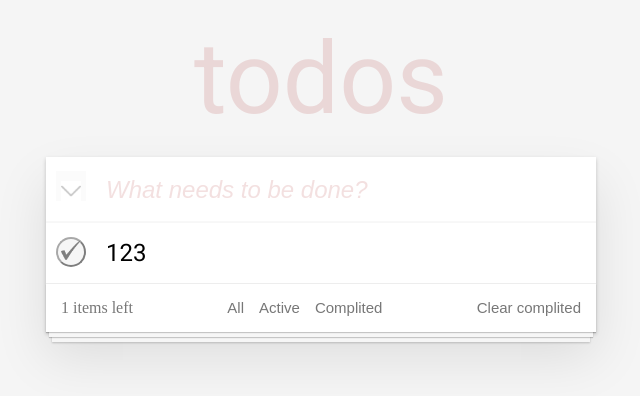
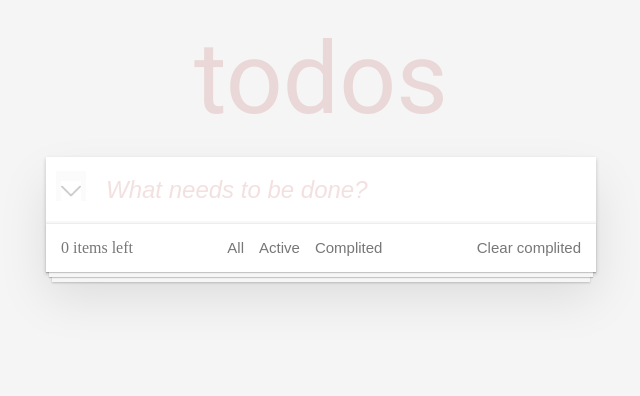
Before and after one commit to Grachev-Sergey/Todo-List-React, a React (Create React App) app: page / in a window 1280 px wide. Shown: the top 396 px of the page, without its empty margins (319-959 px from the left). Built offline with nearby package versions, Linux system fonts and the light colour scheme.

Commit message:
added the ability to add todo, mark completed, delete items. Added filtering by status

```diff
--- a/src/components/todoContainer/Input/Input.jsx
+++ b/src/components/todoContainer/Input/Input.jsx
@@ -1,11 +1,23 @@
 import styles from './input.module.css'
 import arrow from './arrowDown.png'
 
-function Input() {
+function Input({text, setText, addTodo, changingStateArrow}) {
   return (
     <div>
-      <button className={styles.button}><img src={arrow} alt="arrow" className={styles.img} /></button>
-      <input type="text" className={styles.input} placeholder="What needs to be done?"></input>
+      <button className={styles.button} onClick={() => {changingStateArrow()}}><img src={arrow} alt="arrow" className={styles.img} /></button>
+      <form
+      onSubmit={(e) => {
+        e.preventDefault();
+        addTodo()}}>
+        <input
+          type="text"
+          className={styles.input}
+          placeholder="What needs to be done?"
+          value={text}
+          onChange={(elem) => setText(elem.target.value)}
+        />
+      </form>
+
     </div>
   );
 }
--- a/src/components/todoContainer/Input/input.module.css
+++ b/src/components/todoContainer/Input/input.module.css
@@ -5,7 +5,6 @@
   height: 30px;
   opacity: 0.2;
   border: none;
-  pointer-events: none;
 }
 
 .img {
--- a/src/components/todoContainer/TodoContainer.jsx
+++ b/src/components/todoContainer/TodoContainer.jsx
@@ -1,14 +1,97 @@
+import { useState } from 'react';
+import { useEffect } from 'react';
 import styles from './TodoContainer.module.css'
 import Input from './Input/Input';
 import TodoList from './main/TodoList';
 import Footer from './footer/Footer';
 
 function TodoContainer() {
+  const [todos, setTodos] = useState([]);
+  const [text, setText] = useState('');
+  const [filtred, setFiltred] = useState(todos);
+
+  useEffect(() => {
+    setFiltred(todos)
+  }, [todos])
+
+  const addTodo = () => {
+    if (!text.trim()) return;
+    setTodos([
+      ...todos,
+      {
+        id: new Date().toISOString(),
+        text,
+        isComplited: false,
+      }
+    ]);
+    setText('');
+  };
+
+  const removeTodo = (todoId) => {
+    setTodos(todos.filter(todo => todo.id !== todoId));
+  };
+
+  const activeTodo = () => {
+    let adctive = todos.filter(todo => todo.isComplited === false)
+    setFiltred(adctive)
+    console.log(todos)
+  };
+
+  const complitedTodo = () => {
+    let done = todos.filter(todo => todo.isComplited === true)
+    setFiltred(done)
+    console.log(todos)
+  }
+
+  const allTodo = () => {
+    setFiltred(todos)
+    console.log(todos)
+  };
+
+  const switchTodoCompleted = (todoId) => {
+    setTodos(
+      todos.map(
+        todo => {
+          if (todo.id !== todoId) return todo;
+          return {
+            ...todo,
+            isComplited: !todo.isComplited,
+          }
+        }
+      )
+    )
+  };
+
+  const changingStateArrow = () => {
+
+    setTodos (
+      todos.map((todo) => {
+        if (!todo.isComplited)
+        return {
+          ...todo,
+          isComplited: true,
+        }
+        if(todo.isComplited)
+        return{
+          ...todo,
+          isComplited: true,
+        }
+      })
+    )
+  };
+
   return (
     <section className={styles.todoapp}>
-      <Input />
-      <TodoList />
-      <Footer />
+      <Input text={text}
+      setText={setText}
+      addTodo={addTodo}
+      changingStateArrow={changingStateArrow}
+      />
+      <TodoList todos={filtred}
+        removeTodo={removeTodo}
+        switchTodoCompleted={switchTodoCompleted}
+      />
+      <Footer todos={todos} allTodo={allTodo} activeTodo={activeTodo} complitedTodo={complitedTodo}/>
     </section>
   );
 }
--- a/src/components/todoContainer/footer/Footer.jsx
+++ b/src/components/todoContainer/footer/Footer.jsx
@@ -1,12 +1,16 @@
-import styles from './Footer.module.css'
+import styles from './Footer.module.css';
 import Filters from './filters/Filters';
 
 
-function Footer () {
+function Footer ({todos, activeTodo, allTodo, complitedTodo}) {
+  let numActiveTodos = todos.filter(todo => todo.isComplited === false)
+
   return (
     <div className={styles.footer}>
-      <span className={styles.counter}>1 items left</span>
-      <Filters />
+      <span className={styles.counter}>
+      {numActiveTodos.length}
+      {numActiveTodos.length === 1 ? ' item' : ' items'} left</span>
+      <Filters activeTodo={activeTodo} allTodo={allTodo} complitedTodo={complitedTodo}/>
       <button className={styles.button}>Clear complited</button>
     </div>
   );
--- a/src/components/todoContainer/footer/filters/Filters.jsx
+++ b/src/components/todoContainer/footer/filters/Filters.jsx
@@ -1,12 +1,12 @@
-import styles from './Filters.module.css'
+import styles from './Filters.module.css';
 
 
-function Filters () {
+function Filters ({allTodo, activeTodo, complitedTodo}) {
   return (
     <div className={styles.filtres}>
-      <button className={styles.button}>All</button>
-      <button className={styles.button}>Active</button>
-      <button className={styles.button}>Complited</button>
+      <button className={styles.button} onClick={()=>allTodo()}>All</button>
+      <button className={styles.button} onClick={()=>activeTodo()}>Active</button>
+      <button className={styles.button} onClick={()=>complitedTodo()}>Complited</button>
     </div>
   );
 };
--- a/src/components/todoContainer/main/TodoList.jsx
+++ b/src/components/todoContainer/main/TodoList.jsx
@@ -1,10 +1,19 @@
 import styles from './TodoList.module.css'
 import TodoElem from './todoElem/TodoElem';
 
-function TodoList () {
+function TodoList({ todos, removeTodo, switchTodoCompleted }) {
   return (
     <ul className={styles.todoList}>
-      <TodoElem />
+      {
+        todos.map(todo => (
+          <TodoElem
+            key={todo.id}
+            removeTodo={removeTodo}
+            switchTodoCompleted={switchTodoCompleted}
+            todo={todo}
+          />
+        ))
+      }
     </ul>
   );
 };
--- a/src/components/todoContainer/main/todoElem/TodoElem.jsx
+++ b/src/components/todoContainer/main/todoElem/TodoElem.jsx
@@ -1,12 +1,26 @@
-import styles from './TodoElem.module.css'
-import checkMark from './CheckMark.png'
+import styles from './TodoElem.module.css';
+import checkMark from './CheckMark.png';
 
-function TodoElem () {
+function TodoElem ({todo, removeTodo, switchTodoCompleted}) {
+
+  // const renderInput = (text) => {
+  //   return (
+  //     <form>
+  //       <input type="text" value={text} className={styles.input}/>
+
+  //     </form>
+  //   )
+  // }
   return (
     <li>
-      <button className={styles.toggle}><img src={checkMark} alt="checkbox" className={styles.img} /></button>
-      <label className={styles.label}>123</label>
-      <button className={styles.delete}>x</button>
+      <button className={styles.toggle}
+      onClick={() => switchTodoCompleted(todo.id)} >
+        <img src={checkMark}
+        alt='CheckMark'
+        className={todo.isComplited ? styles.img : styles.hide} />
+      </button>
+      <span className={todo.isComplited ? styles.labelComplited : styles.label} >{todo.text}</span>
+      <button className={styles.delete} onClick={()=>removeTodo(todo.id)}>x</button>
     </li>
   );
 };
--- a/src/components/todoContainer/main/todoElem/TodoElem.module.css
+++ b/src/components/todoContainer/main/todoElem/TodoElem.module.css
@@ -1,3 +1,9 @@
+.hide {
+  display: none;
+}
+li {
+  position: relative;
+}
 .toggle {
   margin:14px 0 14px 10px;
   position: absolute;
@@ -5,7 +11,6 @@
   height: 30px;
   opacity: 0.5;
   border-radius: 25px;
-  pointer-events: none;
 }
 .img {
   width: 20px;
@@ -19,6 +24,16 @@
   font-weight: 400;
   padding: 16px 16px 16px 60px;
 }
+.labelComplited {
+  font-family: roboto;
+  display: block;
+  font-size: 24px;
+  font-weight: 400;
+  padding: 16px 16px 16px 60px;
+  text-decoration: line-through;
+  color:#d9d9d9;
+}
+
 
 .delete {
   position: absolute;
```
